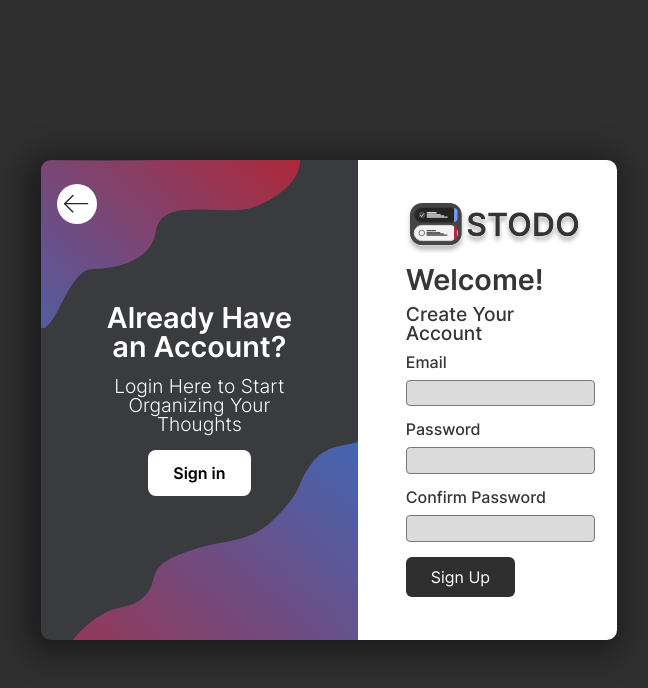
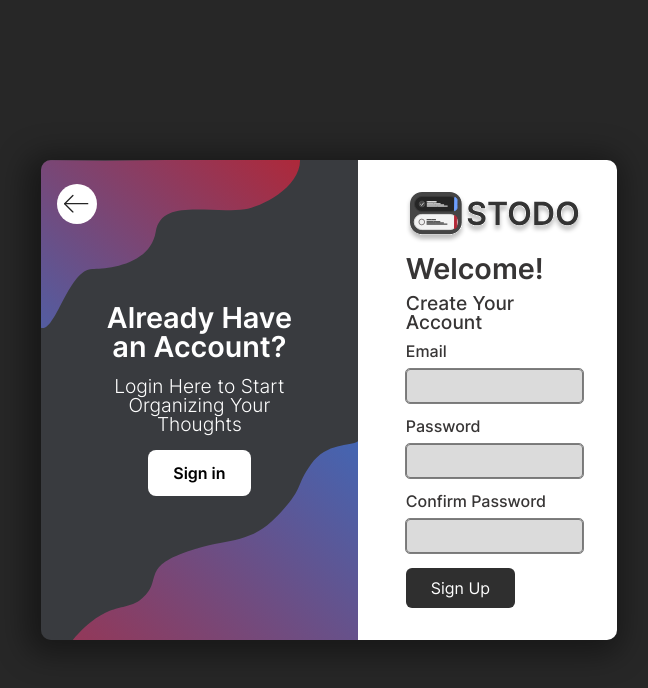
Before and after one commit to Sty6x/stodo, a React (Create React App) app: page /auth/sign-up in a window 1280 px wide. Shown: the top 688 px of the page, without its empty margins (311-959 px from the left). Built offline with nearby package versions, Linux system fonts and the light colour scheme.

Commit message:
merged with validation branch

```diff
--- a/src/components/auth-components/AuthContent.js
+++ b/src/components/auth-components/AuthContent.js
@@ -9,7 +9,12 @@
 	const { isSigningIn, formComponent, leftContentButton } = content;
 
 	return (
-		<div className={authContentStyles.authContentContainer}>
+		<motion.div
+			initial={{ opacity: 0, y: -200 }}
+			animate={{ opacity: 1, y: [null, 0] }}
+			transition={{ duration: 0.6, type: "spring", damping: 10 }}
+			className={authContentStyles.authContentContainer}
+		>
 			<div className={authContentStyles.leftContent}>
 				<motion.button
 					whileHover={{
@@ -49,6 +54,6 @@
 					{formComponent}
 				</div>
 			</div>
-		</div>
+		</motion.div>
 	);
 };
--- a/src/components/auth-components/AuthForm.js
+++ b/src/components/auth-components/AuthForm.js
@@ -1,19 +1,24 @@
 import React from "react";
-import authoFormStyles from "./authFormStyles.module.scss";
-import signFormStyles from "../../pages/signInSignUp/signform.module.scss";
-export const AuthForm = ({ onSubmit, children, buttonType }) => {
+import authFormStyles from "./authFormStyles.module.scss";
+import { AnimatePresence, motion } from "framer-motion";
+export const AuthForm = ({ errorInput, onSubmit, children, buttonType }) => {
 	return (
-		<form className={authoFormStyles.form} onSubmit={onSubmit}>
-			<div className={signFormStyles.input}>
-				<label htmlFor="email">Email</label>
-				<input type={"text"} id={"email"} />
-			</div>
-			<div className={signFormStyles.input}>
-				<label htmlFor="pass">Password</label>
-				<input type={"password"} id={"pass"} />
-			</div>
+		<motion.form className={authFormStyles.form} onSubmit={onSubmit}>
+			<AnimatePresence initial={false}>
+				{errorInput.isError === true && (
+					<motion.div
+						initial={{ opacity: 0.5, x: -15 }}
+						animate={{ opacity: 1, x: 0 }}
+						transition={{ duration: 0.7, type: "spring" }}
+						exit={{ opacity: 0, x: 15, transition: { duration: 0.2 } }}
+						className={authFormStyles.errorMessage}
+					>
+						<p>*{errorInput.message}</p>
+					</motion.div>
+				)}
+			</AnimatePresence>
 			{children}
 			<button type="submit">{buttonType}</button>
-		</form>
+		</motion.form>
 	);
 };
--- a/src/components/auth-components/authContent.module.scss
+++ b/src/components/auth-components/authContent.module.scss
@@ -76,10 +76,10 @@
     align-items: start;
     flex-direction: column;
     padding: 0 3em;;
+    .formContentContainer{
+        width: 100%;
+    }
 
-    div > label{
-        display: block;
-    }
 }
 
 .greetContainer{
--- a/src/components/auth-components/authFormStyles.module.scss
+++ b/src/components/auth-components/authFormStyles.module.scss
@@ -2,19 +2,36 @@
     div:not(:last-child){
         margin-bottom: 15px;
     }
+
+
+    div.errorMessage{
+        padding: 1em 0em;
+        display: block;
+        font-size: .8rem;
+        max-width: 100%;
+        color: #b22635;
+    }
     div> label{
         margin-bottom: 10px;
         font-weight: 500;
+        display: block;
     }
     div > input{
-        min-width: 100%;
-        height: 1.7em;
+        width: 100%;
+        height: 1.2em;
+        padding: 1.2em .7em;
         border-radius: 4px;
         background-color: #DBDBDB;
         border: 1px solid #787878;
-        &:focus{
-            outline: 1px solid rgba($color: #000000, $alpha: .5);
+        outline: 1px solid rgba($color: #000000, $alpha: .5);
+        box-sizing: border-box;
+        &:valid{
+            outline: 1px solid #79fe5d;
         }
+        &:hover:invalid{
+            outline: 1px solid #b22635;
+        }
+
     }
     button[type='submit']{
         display: inline-block;
--- a/src/pages/signInSignUp/signIn/SignIn.js
+++ b/src/pages/signInSignUp/signIn/SignIn.js
@@ -1,25 +1,107 @@
-import React from "react";
+import React, { useEffect, useRef, useState } from "react";
 import { AuthContent } from "../../../components/auth-components/AuthContent";
 import { AuthForm } from "../../../components/auth-components/AuthForm";
-import signFormStyles from "../signform.module.scss";
+import signFormStyles from "../signInSignUp.module.scss";
 import signInStyles from "./signin.module.scss";
 
+export const SignIn = () => {
+	const [userForm, setUserForm] = useState({
+		email: "",
+		password: "",
+	});
+	const [userCredentials, setUserCredentials] = useState(userForm); // use this state for submiting
+	const [inputError, setInputError] = useState({
+		isError: false,
+		message: null,
+	});
 	const authContent = {
 		isSigningIn: true,
 		formComponent: (
 			<AuthForm
+				errorInput={inputError}
 				buttonType={"Sign in"}
-			onSubmit={(e) => {
-				e.preventDefault();
+				onSubmit={onSubmit}
+			>
+				<div>
+					<label htmlFor="email">Email</label>
+					<input
+						onChange={(e) => {
+							validateInput(e);
+							handleInputChange(e);
 						}}
+						value={userForm.email}
+						type={"email"}
+						required
+						id={"email"}
 					/>
+				</div>
+				<div>
+					<label htmlFor="pass">Password</label>
+					<input
+						onChange={(e) => {
+							validateInput(e);
+							handleInputChange(e);
+						}}
+						type={"password"}
+						value={userForm.password}
+						minLength={8}
+						required
+						id={"password"}
+					/>
+				</div>
+			</AuthForm>
 		),
 		leftContentButton: { method: "Sign up", path: "/auth/sign-up" },
 	};
 
-export const SignIn = () => {
+	function onSubmit(e) {
+		const form = e.target;
+		setUserCredentials({ ...userForm });
+		e.preventDefault();
+	}
+
+	function handleInputChange(e) {
+		const input = e.target;
+		setUserForm((prev) => ({ ...prev, [input.id]: input.value }));
+	}
+
+	function validateInput(e) {
+		const input = e.target;
+		console.log(input);
+		console.log(input.validity.valid);
+		if (!input.validity.valid) {
+			setInputError((prev) => ({
+				isError: true,
+				message: showError(input),
+			}));
+		} else {
+			setInputError({ isError: false, message: null });
+		}
+	}
+
+	function showError(input) {
+		const errors = {
+			missingValue: "Please Enter Your Email and Password",
+			email: "You Must Enter an Email",
+			password: "A User's Password should not be less than 8 characters",
+		};
+		if (input.validity.valueMissing) {
+			return errors.missingValue;
+		}
+		if (input.validity.typeMismatch) {
+			return errors.email;
+		}
+		if (input.validity.tooShort) {
+			return errors.password;
+		}
+	}
+
+	useEffect(() => {
+		console.log(inputError);
+	}, [inputError]);
+
 	return (
-		<main className={signFormStyles.signForm}>
+		<main className={signFormStyles.signPage}>
 			<AuthContent content={authContent} />
 		</main>
 	);
--- a/src/pages/signInSignUp/signform.module.scss
+++ b/src/pages/signInSignUp/signInSignUp.module.scss
@@ -1,5 +1,5 @@
-.signForm{
-    background-color: #2f2f2f;
+.signPage{
+    background-color: #272727;
     min-height: 100vh;
     display: flex;
     justify-content: center;
--- a/src/pages/signInSignUp/signup/SignUp.js
+++ b/src/pages/signInSignUp/signup/SignUp.js
@@ -1,30 +1,151 @@
-import React from "react";
-import signFormStyles from "../signform.module.scss";
+import React, { useEffect, useState } from "react";
+import signFormStyles from "../signInSignUp.module.scss";
 import signUpStyles from "./signup.module.scss";
 import { AuthForm } from "../../../components/auth-components/AuthForm";
 import { AuthContent } from "../../../components/auth-components/AuthContent";
+
+export const SignUp = () => {
+	const [inputError, setInputError] = useState({
+		isError: false,
+		message: null,
+	});
+	const [userForm, setUserForm] = useState({
+		email: "",
+		password: "",
+		passwordConfirmation: "",
+	});
+	const [passwordConfirmed, setPasswordConfirmed] = useState(false);
+
+	const [userCredentials, setUserCredentials] = useState(userForm); // use this state for submiting
 
 	const authContent = {
 		isSigningIn: false,
 		formComponent: (
 			<AuthForm
+				errorInput={inputError}
 				buttonType={"Sign Up"}
-			onSubmit={(e) => {
-				e.preventDefault();
+				onSubmit={onSubmit}
+			>
+				<div>
+					<label htmlFor="email">Email</label>
+					<input
+						onChange={(e) => {
+							validateInput(e);
+							handleInputChange(e);
 						}}
-		>
-			<div className={signFormStyles.input}>
+						type={"email"}
+						required
+						id={"email"}
+					/>
+				</div>
+				<div>
+					<label htmlFor="pass">Password</label>
+					<input
+						onChange={(e) => {
+							validateInput(e);
+							handleInputChange(e);
+						}}
+						type={"password"}
+						minLength={8}
+						required
+						id={"password"}
+					/>
+				</div>
+				<div>
 					<label htmlFor="conf-pass">Confirm Password</label>
-				<input type={"password"} id={"conf-pass"} />
+					<input
+						onChange={(e) => {
+							validateInput(e);
+							handleInputChange(e);
+						}}
+						type={"password"}
+						required
+						id={"passwordConfirmation"}
+					/>
 				</div>
 			</AuthForm>
 		),
 		leftContentButton: { method: "Sign in", path: "/auth/sign-in" },
 	};
 
-export const SignUp = () => {
+	function handleInputChange(e) {
+		const input = e.target;
+		setUserForm((prev) => ({ ...prev, [input.id]: input.value }));
+	}
+
+	function onSubmit(e) {
+		e.preventDefault();
+		setUserCredentials(userForm);
+	}
+
+	function checkPasswordConfirmation() {
+		const passArr = userForm.password.split("");
+		const passConfArr = userForm.passwordConfirmation.split("");
+		if (
+			passArr.length > passConfArr.length ||
+			passConfArr.length > passArr.length
+		) {
+			console.log("password does not match");
+			return false;
+		}
+		for (let i = 0; i < passConfArr.length; i++) {
+			if (passArr[i] === passConfArr[i]) {
+				console.log({ pass: passArr[i], conf: passConfArr[i] });
+			} else {
+				console.log("password does not match");
+				return false;
+			}
+		}
+		// return true if password checking is complete === true
+		// would automatically return false if any of the elements doesnt match
+		return true;
+	}
+
+	function validateInput(e) {
+		const input = e.target;
+		console.log(input);
+		console.log(passwordConfirmed);
+		if (!input.validity.valid || passwordConfirmed === false) {
+			setInputError((prev) => ({
+				isError: true,
+				message: showError(input),
+			}));
+		} else {
+			setInputError({ isError: false, message: null });
+		}
+	}
+
+	function showError(input) {
+		const errors = {
+			missingValue: "Please Enter Your Email and Password",
+			email: "You Must Enter a Valid Email",
+			password: "A User's Password should not be less than 8 characters",
+			passConf: "Your Password does not match",
+		};
+		if (input.validity.valueMissing) {
+			return errors.missingValue;
+		}
+		if (input.validity.typeMismatch) {
+			return errors.email;
+		}
+		if (input.validity.tooShort) {
+			return errors.password;
+		}
+		if (passwordConfirmed === false) {
+			return errors.passConf;
+		}
+	}
+
+	useEffect(() => {
+		if (checkPasswordConfirmation()) {
+			setPasswordConfirmed((prev) => true);
+		} else {
+			setPasswordConfirmed((prev) => false);
+		}
+	}, [userForm.password, userForm.passwordConfirmation]);
+
 	return (
-		<main className={signFormStyles.signForm}>
+		<main className={signFormStyles.signPage}>
 			<AuthContent content={authContent} />
 		</main>
 	);
--- a/src/routing/RouterSwitch.js
+++ b/src/routing/RouterSwitch.js
@@ -20,7 +20,6 @@
 			</Route>
 		);
 	});
-	console.log(renderRoute);
 
 	return <Routes>{renderRoute}</Routes>;
 };
```
Lines whose indentation alone changed are shown as unchanged.
